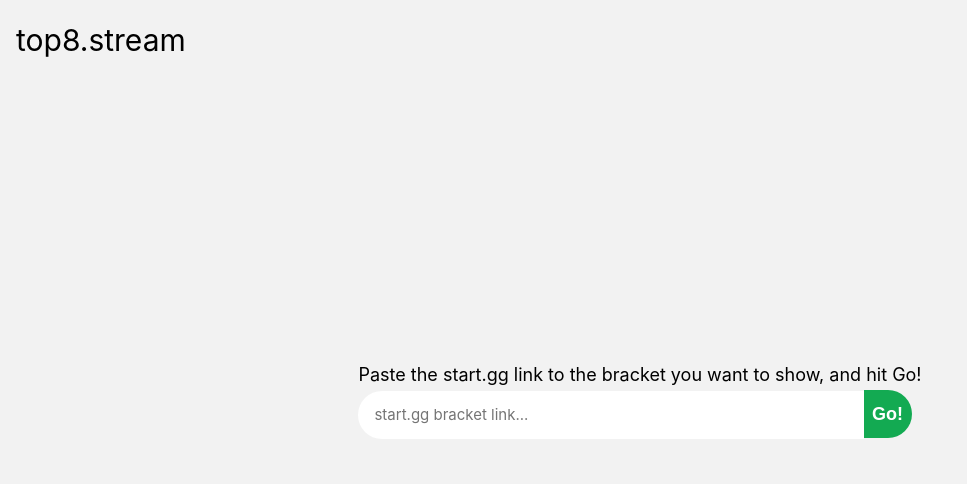
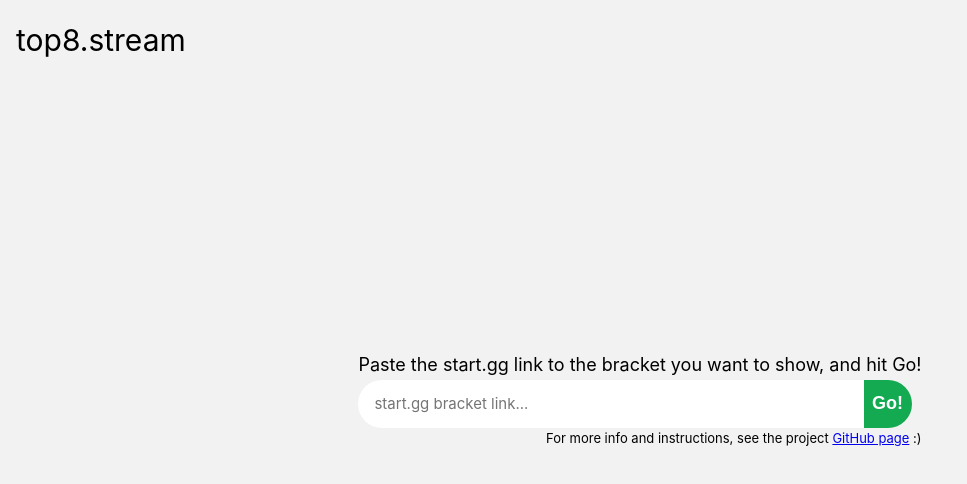
Before and after one commit to jakobkg/top8.stream, a Vue app: page / in a window 1280 px wide. Shown: the top 484 px of the page, without its empty margins (0-967 px from the left). Built offline with nearby package versions, Linux system fonts and the light colour scheme.

Commit message:
Re-add girhub link

```diff
--- a/src/components/FrontPage.vue
+++ b/src/components/FrontPage.vue
@@ -7,6 +7,9 @@
         <input type="text" placeholder="start.gg bracket link...">
         <input type="button" value="Go!">
     </div>
+    <p class="info">
+        For more info and instructions, see the project <a href="https://github.com/jakobkg/top8.stream">GitHub page</a> :)
+    </p>
 </template>
 
 <script setup lang="ts">
@@ -44,6 +47,12 @@
 
 p {
     font-size: large;
+    text-align: center;
+
+    &.info {
+        font-size: small;
+        text-align: right;
+    }
 }
 
 input[type=text] {
```
